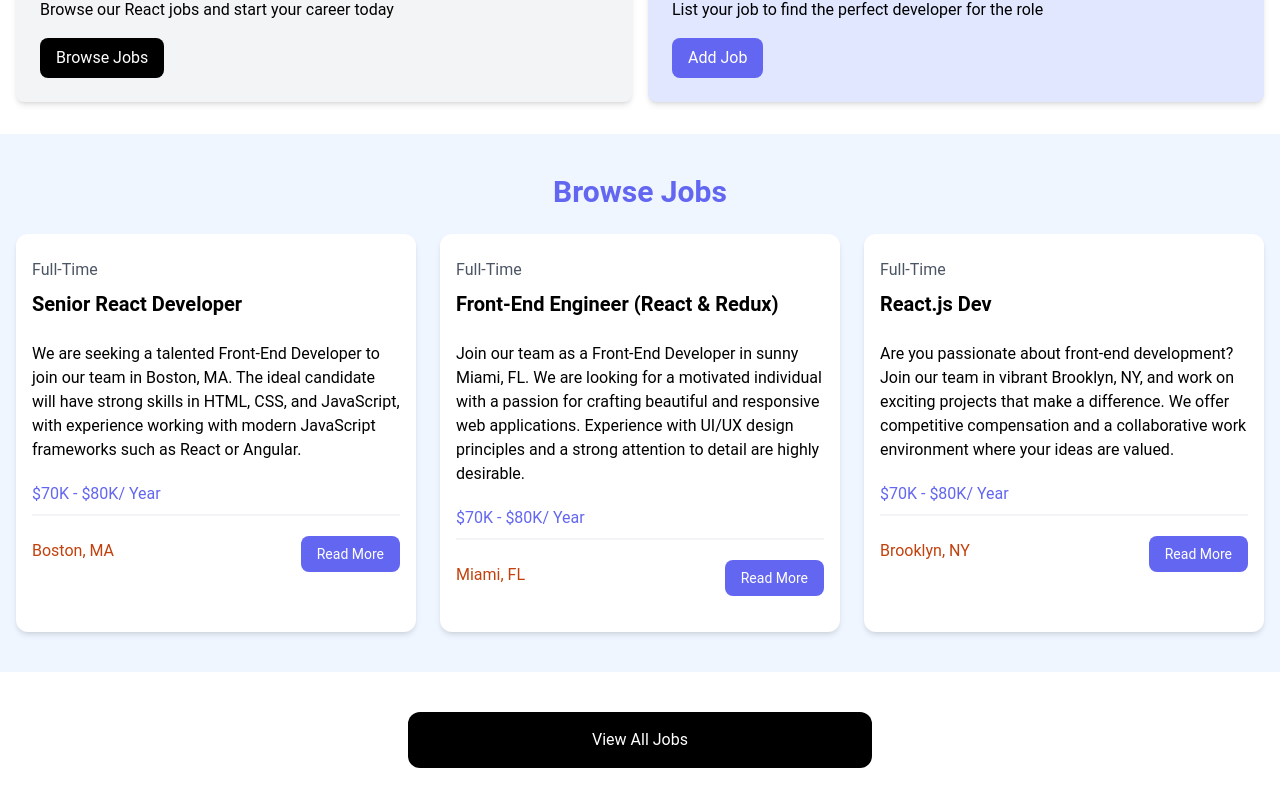
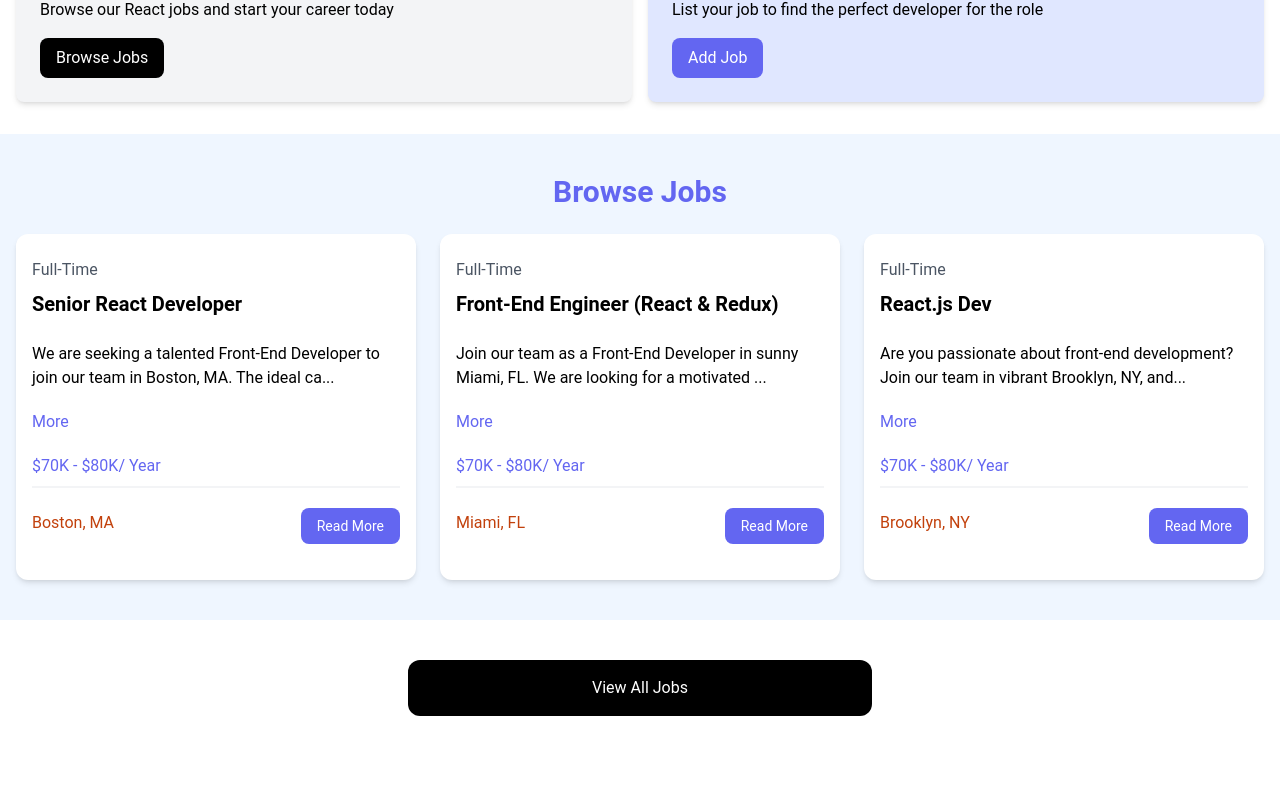
Before and after one commit to 2022Dong/react-jobs, a React (Vite) app: page / in a window 1280 px wide. Shown: the part 475-1282 px from the top of the page. After the commit the page ends 1231 px from the top, so only its background shows below. Built offline with nearby package versions, Linux system fonts and the light colour scheme.

Commit message:
feat: useState

```diff
--- a/src/App.jsx
+++ b/src/App.jsx
@@ -2,6 +2,7 @@
 import Hero from "./components/Hero";
 import HomeCards from "./components/HomeCards";
 import JobListings from "./components/JobListings";
+import ViewAllJobs from "./components/ViewAllJobs";
 
 const App = () => {
   return (
@@ -10,14 +11,7 @@
       <Hero />
       <HomeCards />
       <JobListings />
-
-    <section className="m-auto max-w-lg my-10 px-6">
-      <a
-        href="jobs.html"
-        className="block bg-black text-white text-center py-4 px-6 rounded-xl hover:bg-gray-700"
-        >View All Jobs</a
-      >
-    </section>
+      <ViewAllJobs />
     </>
   )
 }
--- a/src/components/JobListing.jsx
+++ b/src/components/JobListing.jsx
@@ -1,4 +1,15 @@
+import { useState } from "react"
+
 const JobListing = ({ job }) => {
+    const [showFullDescription, setShowFullDescription] = useState(false);
+
+    let description = job.description;
+
+    if (!showFullDescription) {
+        description = description.substring(0, 90) + '...';
+    }
+
+
   return (
     <div className="bg-white rounded-xl shadow-md relative">
           <div className="p-4">
@@ -8,8 +19,12 @@
             </div>
 
             <div className="mb-5">
-             {job.description}
+             {description}
             </div>
+
+           <button onClick={() => setShowFullDescription((prevState) => !prevState)} className="text-indigo-500 mb-5 hover:text-indigo-600">
+            {showFullDescription ? 'Less' : 'More'}
+            </button>
 
             <h3 className="text-indigo-500 mb-2">{job.salary}/ Year</h3>
 
--- /dev/null
+++ b/src/components/ViewAllJobs.jsx
@@ -0,0 +1,13 @@
+const ViewAllJobs = () => {
+  return (
+    <section className="m-auto max-w-lg my-10 px-6">
+    <a
+      href={`/jobs`}
+      className="block bg-black text-white text-center py-4 px-6 rounded-xl hover:bg-gray-700"
+      >View All Jobs</a
+    >
+  </section>
+  )
+}
+
+export default ViewAllJobs
```
